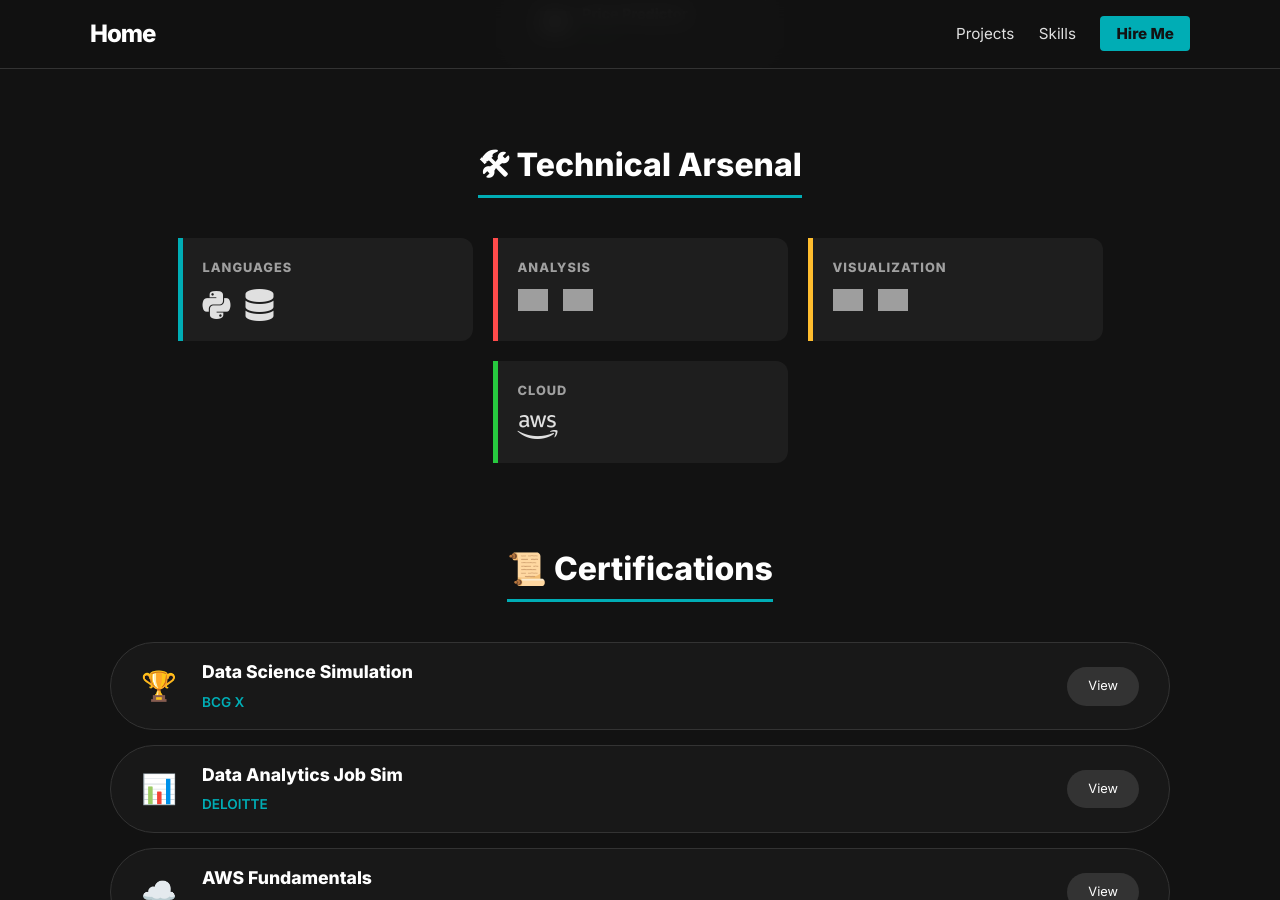
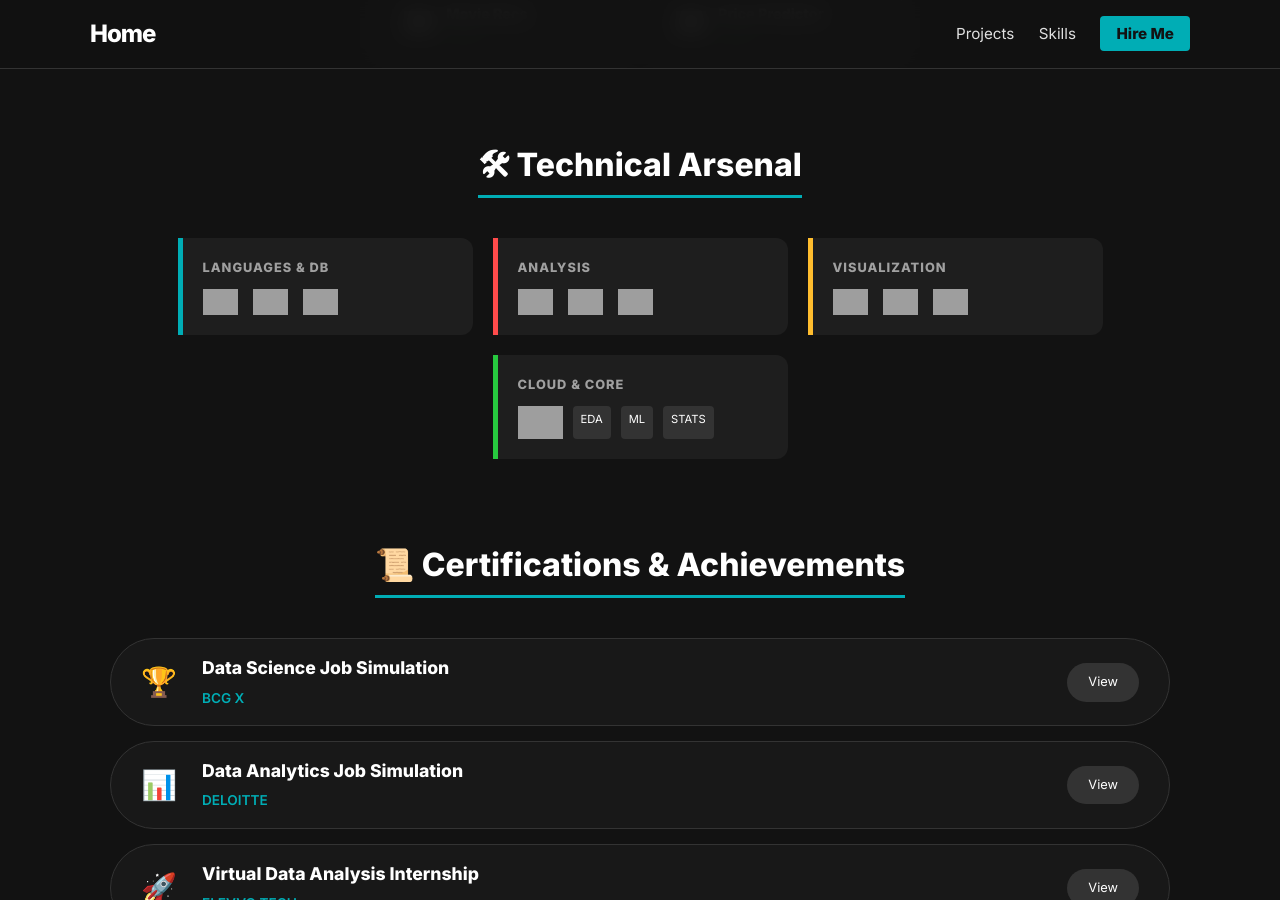
Before and after one commit to IamRaNo/iamrano.github.io, a Jekyll site: the page built from index.md, in a window 1280 px wide and 900 px high, scrolled down 2741 px. Built offline with Jekyll 4.4.1, drawn with Linux system fonts in a browser that asks for light colours; some of the changed text lies outside the part shown; grey boxes are pictures that could not be loaded.

Commit message:
Update index.md with new content and formatting

```diff
--- a/index.md
+++ b/index.md
@@ -204,6 +204,14 @@
     </div>
   </a>
 
+  <a href="https://huggingface.co/spaces/thetshooter/movieRecommendation" class="app-card">
+    <img src="https://img.icons8.com/color/48/movie-projector.png" width="30">
+    <div class="app-info">
+      <span class="app-name">Movie Recs</span>
+      <span class="app-status">● Live</span>
+    </div>
+  </a>
+
   <a href="https://lap-price-pred-ranoj.streamlit.app/" class="app-card">
     <img src="https://img.icons8.com/color/48/laptop.png" width="30">
     <div class="app-info">
@@ -221,40 +229,46 @@
 <div class="skills-wrapper">
 
   <div class="skill-node node-teal">
-    <span class="node-label">LANGUAGES</span>
+    <span class="node-label">LANGUAGES & DB</span>
     <div class="node-icons">
-      <i class="fab fa-python fa-2x"></i>
-      <i class="fas fa-database fa-2x"></i>
+      <img src="https://cdn.jsdelivr.net/gh/devicons/devicon/icons/python/python-original.svg" width="35" title="Python">
+      <img src="https://img.icons8.com/external-flaticons-flat-flat-icons/64/external-sql-computer-programming-flaticons-flat-flat-icons.png" width="35" title="SQL">
+      <img src="https://cdn.jsdelivr.net/gh/devicons/devicon/icons/mysql/mysql-original.svg" width="35" title="MySQL">
     </div>
   </div>
 
   <div class="skill-node node-red">
     <span class="node-label">ANALYSIS</span>
     <div class="node-icons">
-      <img src="https://cdn.jsdelivr.net/gh/devicons/devicon/icons/pandas/pandas-original.svg" width="30">
-      <img src="https://cdn.jsdelivr.net/gh/devicons/devicon/icons/numpy/numpy-original.svg" width="30">
+      <img src="https://cdn.jsdelivr.net/gh/devicons/devicon/icons/pandas/pandas-original.svg" width="35" title="Pandas">
+      <img src="https://cdn.jsdelivr.net/gh/devicons/devicon/icons/numpy/numpy-original.svg" width="35" title="NumPy">
+      <img src="https://upload.wikimedia.org/wikipedia/commons/e/e3/Microsoft_Office_Excel_%282019%E2%80%932025%29.svg" width="35" title="Excel">
     </div>
   </div>
 
   <div class="skill-node node-yellow">
     <span class="node-label">VISUALIZATION</span>
     <div class="node-icons">
-      <img src="https://upload.wikimedia.org/wikipedia/commons/c/cf/New_Power_BI_Logo.svg" width="30">
-      <img src="https://upload.wikimedia.org/wikipedia/commons/8/84/Matplotlib_icon.svg" width="30">
+      <img src="https://upload.wikimedia.org/wikipedia/commons/c/cf/New_Power_BI_Logo.svg" width="35" title="Power BI">
+      <img src="https://upload.wikimedia.org/wikipedia/commons/8/84/Matplotlib_icon.svg" width="35" title="Matplotlib">
+      <img src="https://seaborn.pydata.org/_images/logo-mark-lightbg.svg" width="35" title="Seaborn">
     </div>
   </div>
 
   <div class="skill-node node-green">
-    <span class="node-label">CLOUD</span>
-    <div class="node-icons">
-      <i class="fab fa-aws fa-2x"></i>
+    <span class="node-label">CLOUD & CORE</span>
+    <div class="node-icons" style="flex-wrap: wrap; gap: 10px;">
+      <img src="https://cdn.jsdelivr.net/gh/devicons/devicon/icons/amazonwebservices/amazonwebservices-original-wordmark.svg" width="45" title="AWS">
+      <span style="font-size: 0.7em; background: #333; padding: 5px 8px; border-radius: 4px; color: #fff;">EDA</span>
+      <span style="font-size: 0.7em; background: #333; padding: 5px 8px; border-radius: 4px; color: #fff;">ML</span>
+      <span style="font-size: 0.7em; background: #333; padding: 5px 8px; border-radius: 4px; color: #fff;">STATS</span>
     </div>
   </div>
 
 </div>
 
 <div class="section-header">
-  <h2>📜 Certifications</h2>
+  <h2>📜 Certifications & Achievements</h2>
 </div>
 
 <div class="cert-wrapper">
@@ -262,7 +276,7 @@
   <div class="cert-strip">
     <div class="cert-icon">🏆</div>
     <div class="cert-info">
-      <h4>Data Science Simulation</h4>
+      <h4>Data Science Job Simulation</h4>
       <span>BCG X</span>
     </div>
     <a href="https://drive.google.com/file/d/1hGFDw9U9BHqcV1z-EQsWf9dhmo8vLSAb/view?usp=sharing" class="cert-link">View</a>
@@ -271,10 +285,28 @@
   <div class="cert-strip">
     <div class="cert-icon">📊</div>
     <div class="cert-info">
-      <h4>Data Analytics Job Sim</h4>
+      <h4>Data Analytics Job Simulation</h4>
       <span>Deloitte</span>
     </div>
     <a href="https://drive.google.com/file/d/1y2JJW_CqWR0AQRvwhpDZ2eRgHomEFrfO/view?usp=sharing" class="cert-link">View</a>
+  </div>
+
+  <div class="cert-strip">
+    <div class="cert-icon">🚀</div>
+    <div class="cert-info">
+      <h4>Virtual Data Analysis Internship</h4>
+      <span>Elevvo Tech</span>
+    </div>
+    <a href="https://drive.google.com/file/d/1JE0xgjJzQPkXuqjK6ze9dDZbWvR7LmMX/view?usp=sharing" class="cert-link">View</a>
+  </div>
+
+  <div class="cert-strip">
+    <div class="cert-icon">📈</div>
+    <div class="cert-info">
+      <h4>Career Forward Program</h4>
+      <span>McKinsey & Company</span>
+    </div>
+    <a href="https://drive.google.com/file/d/1qKkLvYBkfzKg5vMXXSrwFxKKLpwga5Ts/view?usp=sharing" class="cert-link">View</a>
   </div>
 
   <div class="cert-strip">
@@ -287,6 +319,24 @@
   </div>
 
   <div class="cert-strip">
+    <div class="cert-icon">💡</div>
+    <div class="cert-info">
+      <h4>Power BI Basics</h4>
+      <span>Microsoft</span>
+    </div>
+    <a href="https://drive.google.com/file/d/1xd2rfsQvbLbU3QPEOR4RjvlDIrPHRp-R/view?usp=drive_link" class="cert-link">View</a>
+  </div>
+
+  <div class="cert-strip">
+    <div class="cert-icon">🤖</div>
+    <div class="cert-info">
+      <h4>Machine Learning</h4>
+      <span>Besant Technologies</span>
+    </div>
+    <a href="https://drive.google.com/file/d/1MRmwalrS-rHfq1C5yVtqO3kUREiIcmU1/view?usp=sharing" class="cert-link">View</a>
+  </div>
+
+  <div class="cert-strip">
     <div class="cert-icon">🐍</div>
     <div class="cert-info">
       <h4>Python Basics</h4>
@@ -295,14 +345,78 @@
     <a href="https://drive.google.com/file/d/1bnl5GB-4p7FyC5pvHUFEc6NM9Y_kwhel/view?usp=drive_link" class="cert-link">View</a>
   </div>
 
+  <div class="cert-strip">
+    <div class="cert-icon">🧬</div>
+    <div class="cert-info">
+      <h4>Data Structure & Algo</h4>
+      <span>Simplilearn</span>
+    </div>
+    <a href="https://drive.google.com/file/d/1oQioWbyEmlPhSQyew6WBp2ubAm-dr3RL/view?usp=drive_link" class="cert-link">View</a>
+  </div>
+
+  <div class="cert-strip">
+    <div class="cert-icon">🔍</div>
+    <div class="cert-info">
+      <h4>Data Fundamentals</h4>
+      <span>IBM</span>
+    </div>
+    <a href="https://drive.google.com/file/d/1ZL00QbqKd1TUw-oLA1B2WMIB34Rdokt4/view?usp=drive_link" class="cert-link">View</a>
+  </div>
+
+  <div class="cert-strip">
+    <div class="cert-icon">🧪</div>
+    <div class="cert-info">
+      <h4>Data Science</h4>
+      <span>Cisco / Cognitive Class</span>
+    </div>
+    <a href="https://drive.google.com/file/d/1EuT95dfMqztDTRtWgs9iLVcx2ptkVWec/view?usp=sharing" class="cert-link">View</a>
+  </div>
+
+  <div class="cert-strip">
+    <div class="cert-icon">📋</div>
+    <div class="cert-info">
+      <h4>Data Analysis</h4>
+      <span>Microsoft</span>
+    </div>
+    <a href="https://drive.google.com/file/d/1h2yCpM3IIhcDTyC5GYXlYhcNu0ACWfxX/view?usp=drive_link" class="cert-link">View</a>
+  </div>
+
+  <div class="cert-strip">
+    <div class="cert-icon">💻</div>
+    <div class="cert-info">
+      <h4>Python Developer Associate</h4>
+      <span>Certify Core</span>
+    </div>
+    <a href="https://drive.google.com/file/d/16OgZezkUBGgPZgOzJco350bMo3nA5_m2/view?usp=drive_link" class="cert-link">View</a>
+  </div>
+
+  <div class="cert-strip">
+    <div class="cert-icon">✨</div>
+    <div class="cert-info">
+      <h4>Python For Data Science</h4>
+      <span>Cognitive Class</span>
+    </div>
+    <a href="https://drive.google.com/file/d/1ArVELbLyF2drydtvv2oxLZzjSAitvvMg/view?usp=drive_link" class="cert-link">View</a>
+  </div>
+
 </div>
 
 <div class="footer">
   <h3>Let's Connect</h3>
-  <div class="footer-links">
-    <a href="mailto:{{ site.email }}">Email</a>
-    <a href="{{ site.linkedin }}">LinkedIn</a>
-    <a href="{{ site.github_handle }}">GitHub</a>
+  <div class="footer-links" style="display: flex; flex-wrap: wrap; justify-content: center; gap: 20px; max-width: 800px; margin: 30px auto;">
+
+    <a href="mailto:{{ site.email }}"><i class="fas fa-envelope"></i> Email</a>
+    <a href="{{ site.linkedin }}"><i class="fab fa-linkedin"></i> LinkedIn</a>
+    <a href="{{ site.github_handle }}"><i class="fab fa-github"></i> GitHub</a>
+    <a href="{{ site.twitter }}"><i class="fab fa-twitter"></i> X (Twitter)</a>
+    <a href="{{ site.facebook }}"><i class="fab fa-facebook"></i> Facebook</a>
+    <a href="{{ site.instagram }}"><i class="fab fa-instagram"></i> Instagram</a>
+    <a href="{{ site.blogger }}"><i class="fas fa-rss"></i> Blog</a>
+
+    <a href="{{ site.leetcode }}"><i class="fas fa-code"></i> LeetCode</a>
+    <a href="{{ site.hackerrank }}"><i class="fab fa-hackerrank"></i> HackerRank</a>
+    <a href="{{ site.kaggle }}"><i class="fab fa-kaggle"></i> Kaggle</a>
+
   </div>
   <p>© 2025 Ranojoy Das. Data Driven.</p>
 </div>
```
